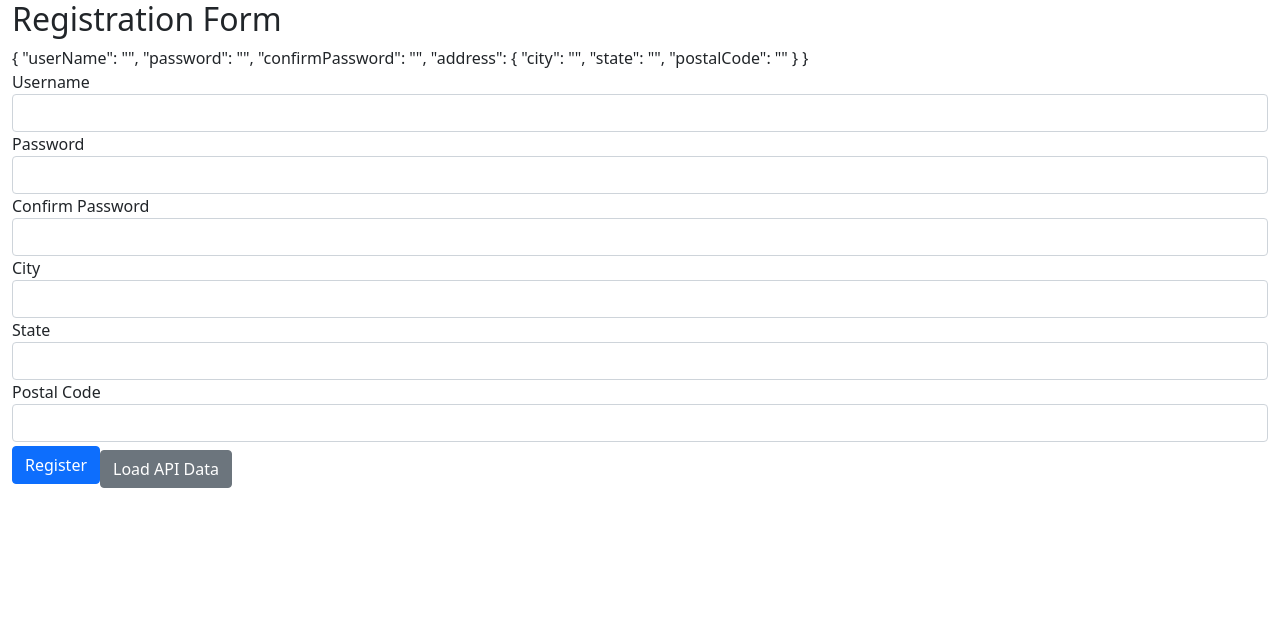
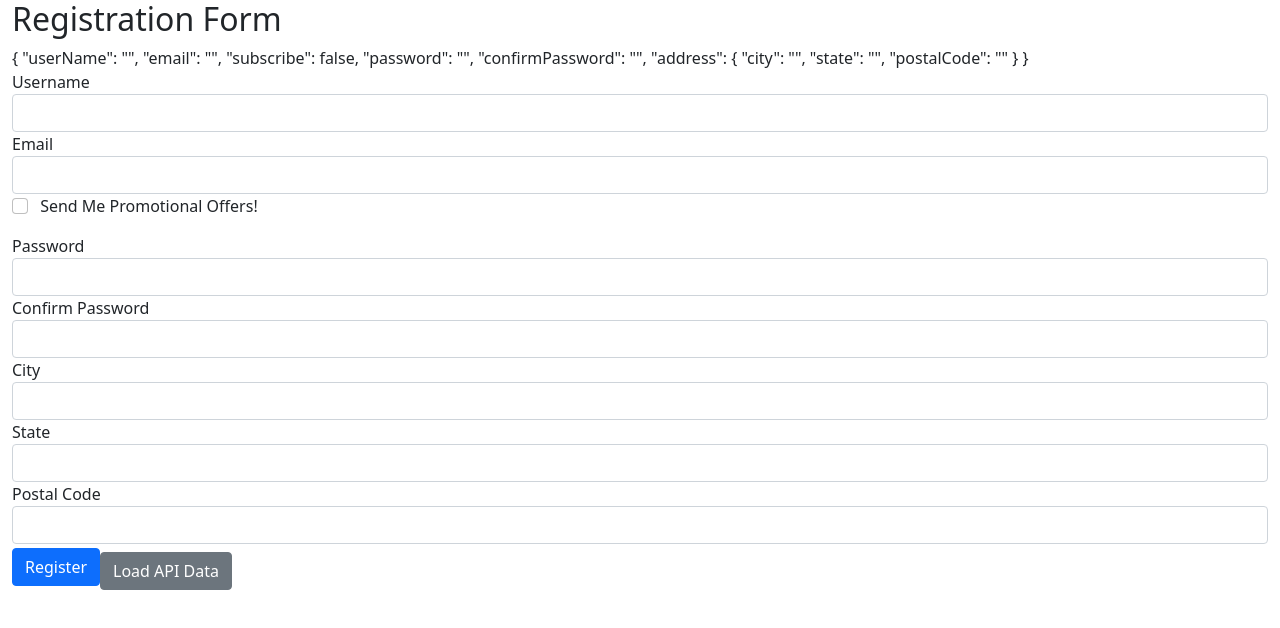
Before and after one commit to AuroraMind/Test-Source-Tree, an Angular app in the folder Angular-Forms/reactive-forms/: page / in a window 1280 px wide. Shown: the top 628 px of the page. Built offline with nearby package versions, Linux system fonts and the light colour scheme.

Commit message:
Validation of Optional Subscription E-Mail Field (Conditional Validation).

```diff
--- a/Angular-Forms/reactive-forms/src/app/app.component.html
+++ b/Angular-Forms/reactive-forms/src/app/app.component.html
@@ -16,8 +16,23 @@
         <small class="text-danger" *ngIf="!registrationForm.get('userName')?.errors?.minLength">Username Must Be at Least 2 Characters Long!</small>
         <small class="text-danger" *ngIf="registrationForm.get('userName')?.errors?.forbiddenName"> Username is Forbidden!</small>
       </div>
+    </div>
 
+    <div class="form-group">
+      <label>Email</label>
+      <input [class.is-invalid] = "registrationForm.get('email')?.invalid &&
+      registrationForm.get('email')?.touched"
 
+      type="text" formControlName="email" class="form-control">
+
+      <small class="text-danger" [class.d-none]="registrationForm.get('email')?.valid &&
+      registrationForm.get('email')?.untouched"> Must Use Email in Order to Subscribe!</small>
+    </div>
+
+    <div class="form-check mb-3">
+      <input type="checkbox" formControlName="subscribe" class="form-check-input">
+      <label for="" class="form-check-label"></label>
+      Send Me Promotional Offers!
     </div>
 
     <div class="form-group">
--- a/Angular-Forms/reactive-forms/src/app/app.component.ts
+++ b/Angular-Forms/reactive-forms/src/app/app.component.ts
@@ -1,5 +1,5 @@
-import { Component } from '@angular/core';
-import { FormBuilder, Validators } from '@angular/forms'
+import { Component, OnInit } from '@angular/core';
+import { FormBuilder, FormGroup, Validators } from '@angular/forms'
 import { PasswordValidator } from './shared/password.validator';
 import { forbiddenNameValidator } from './shared/user-name.validator';
 
@@ -8,12 +8,18 @@ import { forbiddenNameValidator } from './shared/user-name.validator';
   templateUrl: './app.component.html',
   styleUrls: ['./app.component.css']
 })
-export class AppComponent {
+export class AppComponent implements OnInit {
+
+  registrationForm!: FormGroup;
 
   constructor(private fb: FormBuilder) {}
 
-  registrationForm = this.fb.group({
+  ngOnInit(){
+
+    this.registrationForm = this.fb.group({
       userName: ['', [Validators.required, Validators.minLength(2), forbiddenNameValidator(/password/)]],
+      email: [''],
+      subscribe: [false],
       password: [''],
       confirmPassword: [''],
       address: this.fb.group({
@@ -24,8 +30,22 @@ export class AppComponent {
 
      },
         {validator: PasswordValidator}
+    );
+     this.registrationForm.get('subscribe')?.valueChanges
+      .subscribe( checkedvalue =>
+        {
+          const email = this.registrationForm.get('email');
+          if(checkedvalue)
+          {
+            email?.setValidators(Validators.required)
+          } else {
+            email?.clearValidators();
+          }
+          email?.updateValueAndValidity();
+        }
+        );
+  }
 
-  );
 
   /*registrationForm = new FormGroup(
     {
```
Lines whose indentation alone changed are shown as unchanged.
